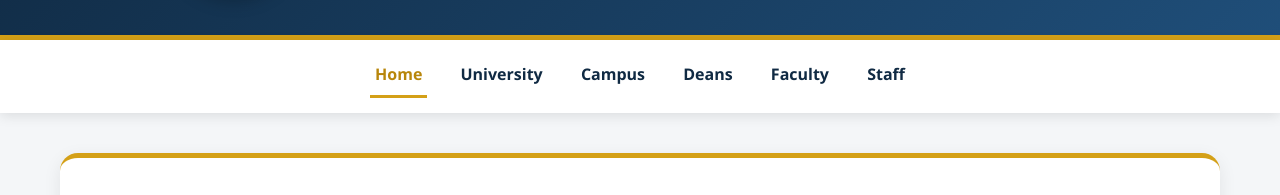
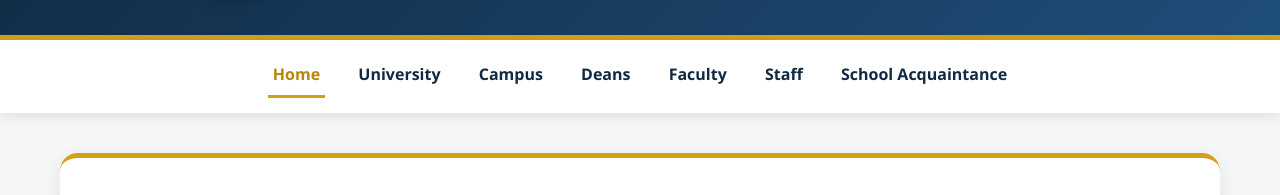
Before and after one commit to ghostlyphantom/campusleaders, a plain HTML site: page index.html in a window 1280 px wide. Shown: the part 169-364 px from the top of the page. Drawn offline with Linux system fonts and the light colour scheme.

Commit message:
Update index.html

```diff
--- a/index.html
+++ b/index.html
@@ -47,6 +47,7 @@
         <a href="#deans">Deans</a>
         <a href="#faculty">Faculty</a>
         <a href="#staff">Staff</a>
+        <a href="acquaintance.html">School Acquaintance</a>
 
     </nav>
 
@@ -835,7 +836,6 @@
 
                 </div>
 
-
             </div>
 
         </section>
```
